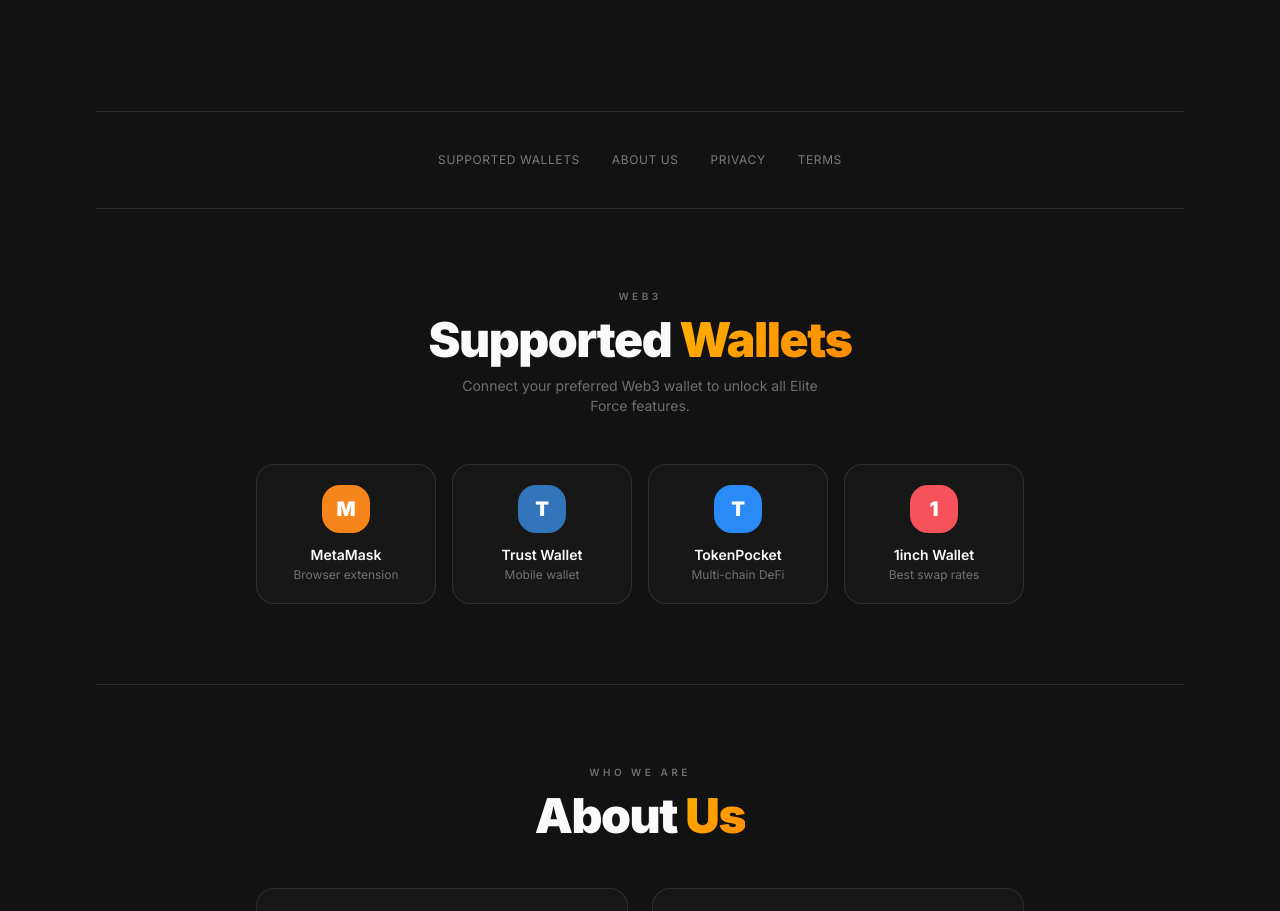
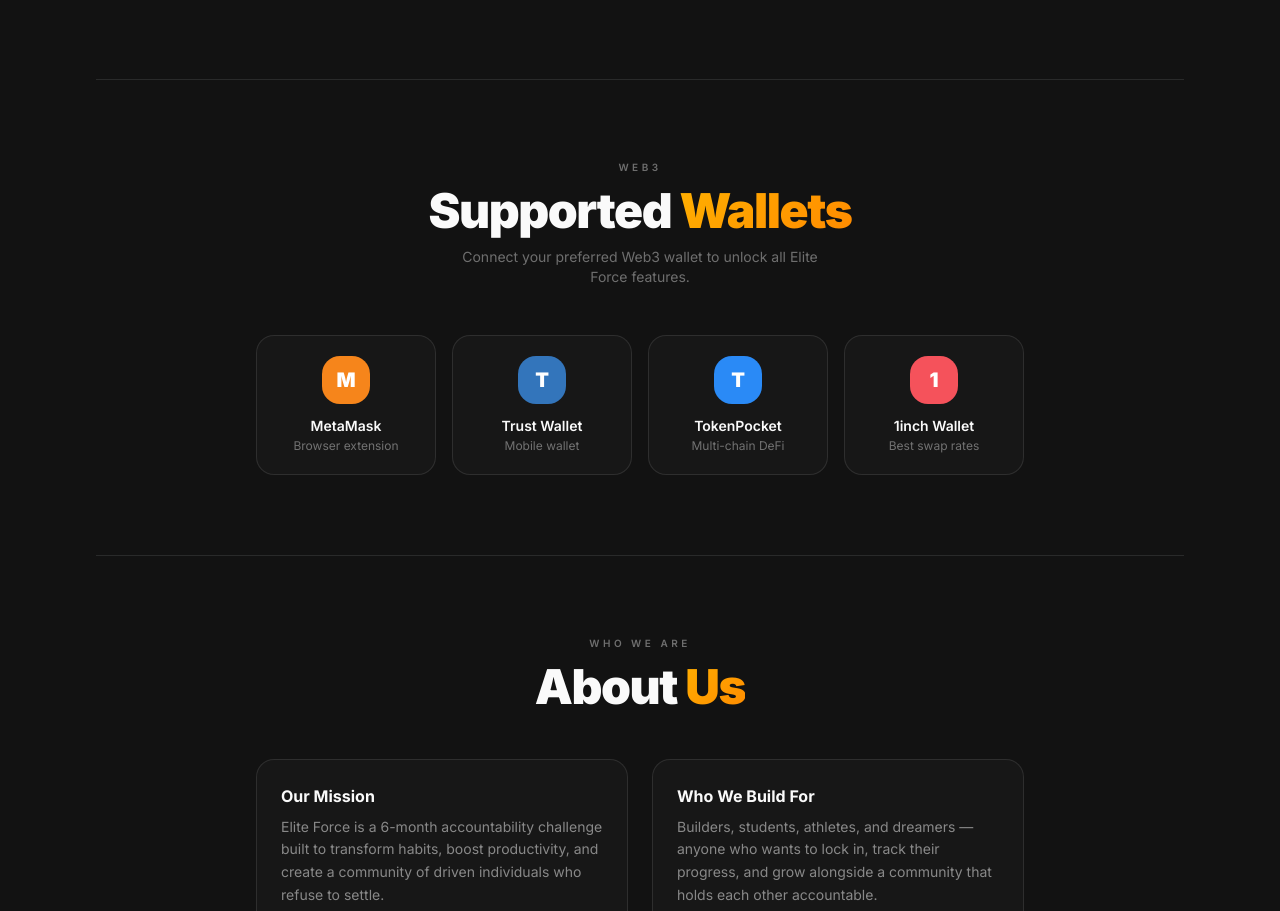
Before and after one commit to Souravsanyal1/timer-page, a Next.js app: page / in a window 1280 px wide. Shown: the part 1905-2816 px from the top of the page. Built offline with nearby package versions, Linux system fonts and the light colour scheme.

Commit message:
fix: remove body nav links bar from page

```diff
--- a/app/page.tsx
+++ b/app/page.tsx
@@ -861,22 +861,6 @@
 
 
 
-          {/* ══════ BODY NAV LINKS ══════ */}
-          <div className="flex flex-wrap justify-center gap-8 py-10 border-t border-border mt-8">
-            <a href="#supported-wallets" className="text-xs text-foreground/45 tracking-wider uppercase hover:text-foreground/75 transition-colors">
-              Supported Wallets
-            </a>
-            <a href="#about-us" className="text-xs text-foreground/45 tracking-wider uppercase hover:text-foreground/75 transition-colors">
-              About Us
-            </a>
-            <a href="#privacy" className="text-xs text-foreground/45 tracking-wider uppercase hover:text-foreground/75 transition-colors">
-              Privacy
-            </a>
-            <a href="#terms" className="text-xs text-foreground/45 tracking-wider uppercase hover:text-foreground/75 transition-colors">
-              Terms
-            </a>
-          </div>
-
           {/* ══════ SUPPORTED WALLETS SECTION ══════ */}
           <section id="supported-wallets" className="py-20 border-t border-border">
             <motion.div initial={{ opacity: 0, y: 30 }} whileInView={{ opacity: 1, y: 0 }} transition={{ duration: 0.7 }} viewport={{ once: true }} className="text-center mb-12">
```
